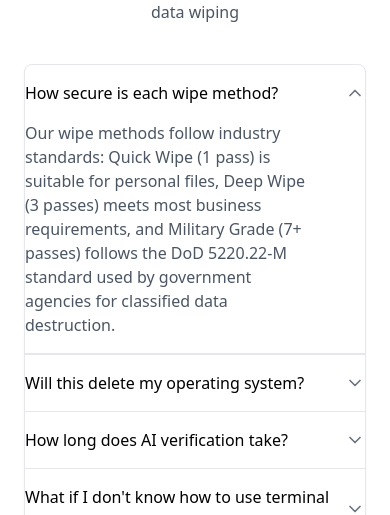
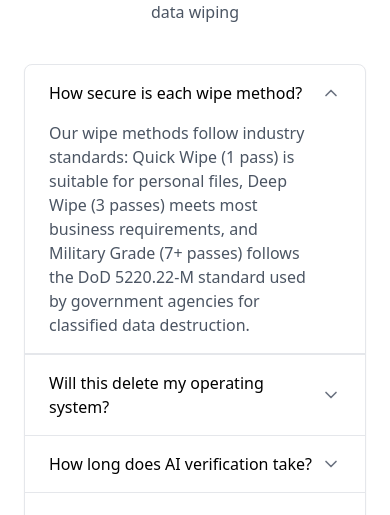
Before and after one commit to bhanusai06/ecowipe, a React (Create React App) app: page /e-waste/faq in a window 390 px wide. Both pictures are taken after a click on the button "How secure is each wipe method?". Shown: the part 1542-2057 px from the top of the page. Built offline with nearby package versions, Linux system fonts and the light colour scheme; no server answers.

Commit message:
Fix: Add horizontal padding to FAQ items for mobile

```diff
--- a/src/components/common/FAQSection.js
+++ b/src/components/common/FAQSection.js
@@ -50,7 +50,7 @@ const FAQItem = ({ faq, isOpen, onToggle }) => {
         <div className="faq-item">
             <button
                 onClick={onToggle}
-                className="faq-trigger focus-visible-ring group flex w-full items-center justify-between py-4 text-left"
+                className="faq-trigger focus-visible-ring group flex w-full items-center justify-between py-4 px-6 text-left"
                 aria-expanded={isOpen}
             >
                 <span className="flex-1 text-left">{faq.question}</span>
@@ -70,7 +70,7 @@ const FAQItem = ({ faq, isOpen, onToggle }) => {
                         transition={{ duration: 0.3, ease: 'easeOut' }}
                         className="faq-content"
                     >
-                        <div className="pb-4 pr-12 text-gray-600">
+                        <div className="pb-4 px-6 pr-12 text-gray-600">
                             {faq.answer}
                         </div>
                     </motion.div>
```
